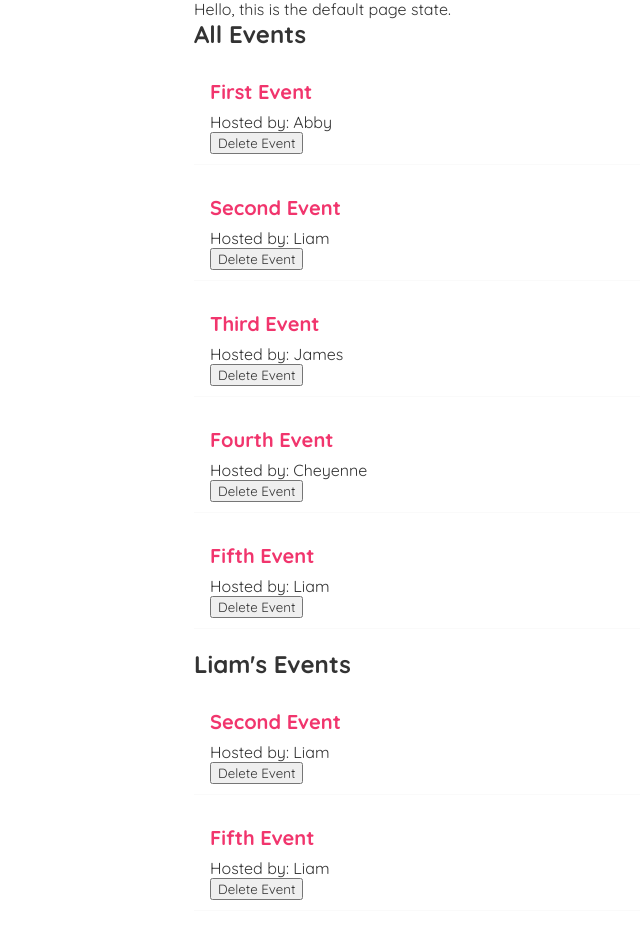
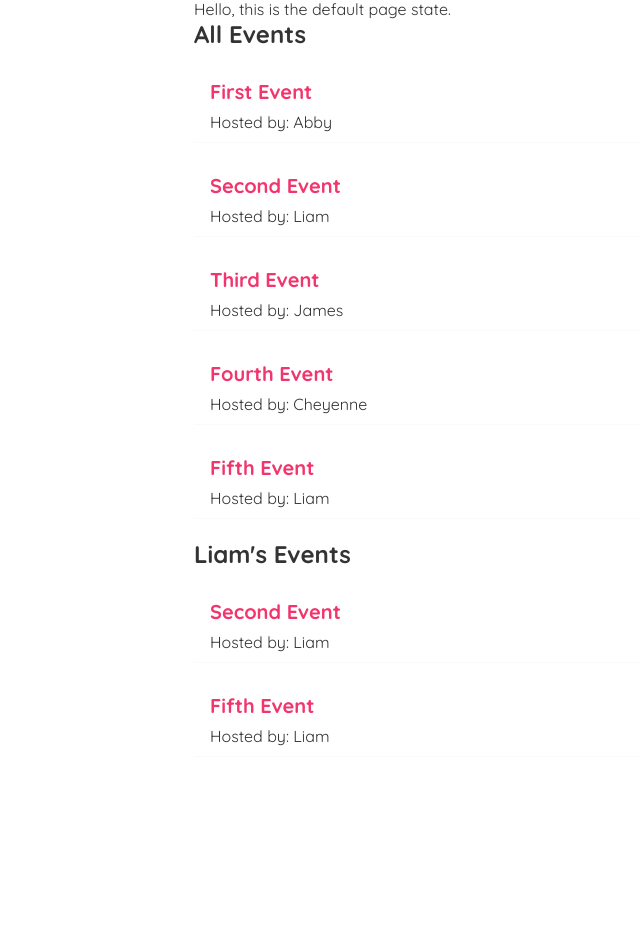
Before and after one commit to Seathed/react-sandbox, a React (Create React App) app: page / in a window 1280 px wide. Shown: the part 202-1140 px from the top of the page, without its empty margins (146-786 px from the left). After the commit the page ends 1039 px from the top, so only its background shows below. Built offline with nearby package versions, Linux system fonts and the light colour scheme; data requests are answered from the project's data file; the HTML template or start-up script is replaced by a standard one.

Commit message:
Remove local functionality to delete events

```diff
--- a/src/EventWrapper.js
+++ b/src/EventWrapper.js
@@ -7,7 +7,6 @@ const EventWrapper = ({events, title, handleDelete}) => {
             <div className="event-preview" key={e.id}>
                 <h2>{ e.title }</h2>
                 <p>Hosted by: { e.host }</p>
-                <button onClick={() => handleDelete(e.id)}>Delete Event</button>
             </div>
         ))}
     </div>
--- a/src/Home.js
+++ b/src/Home.js
@@ -5,10 +5,6 @@ import EventWrapper from './EventWrapper';
 const Home = () => {
 
     const [events, setEvents] = useState(null);
-
-    const handleDeleteEvent = (id) => {
-        setEvents(events.filter(e => e.id !== id));
-    }
 
     const [pageStateText, setPageStateText] = useState("Hello, this is the default page state.");
 
@@ -26,8 +22,8 @@ const Home = () => {
         <div className="home">
             <h2>Homepage</h2>
             <p>{ pageStateText }</p>
-            {events && <EventWrapper events={events} title="All Events" handleDelete={ handleDeleteEvent }/>}
-            {events && <EventWrapper events={events.filter((e) => e.host === 'Liam')} title="Liam's Events" handleDelete={ handleDeleteEvent }/>}
+            {events && <EventWrapper events={events} title="All Events"/>}
+            {events && <EventWrapper events={events.filter((e) => e.host === 'Liam')} title="Liam's Events"/>}
         </div>
     );
 }
```
